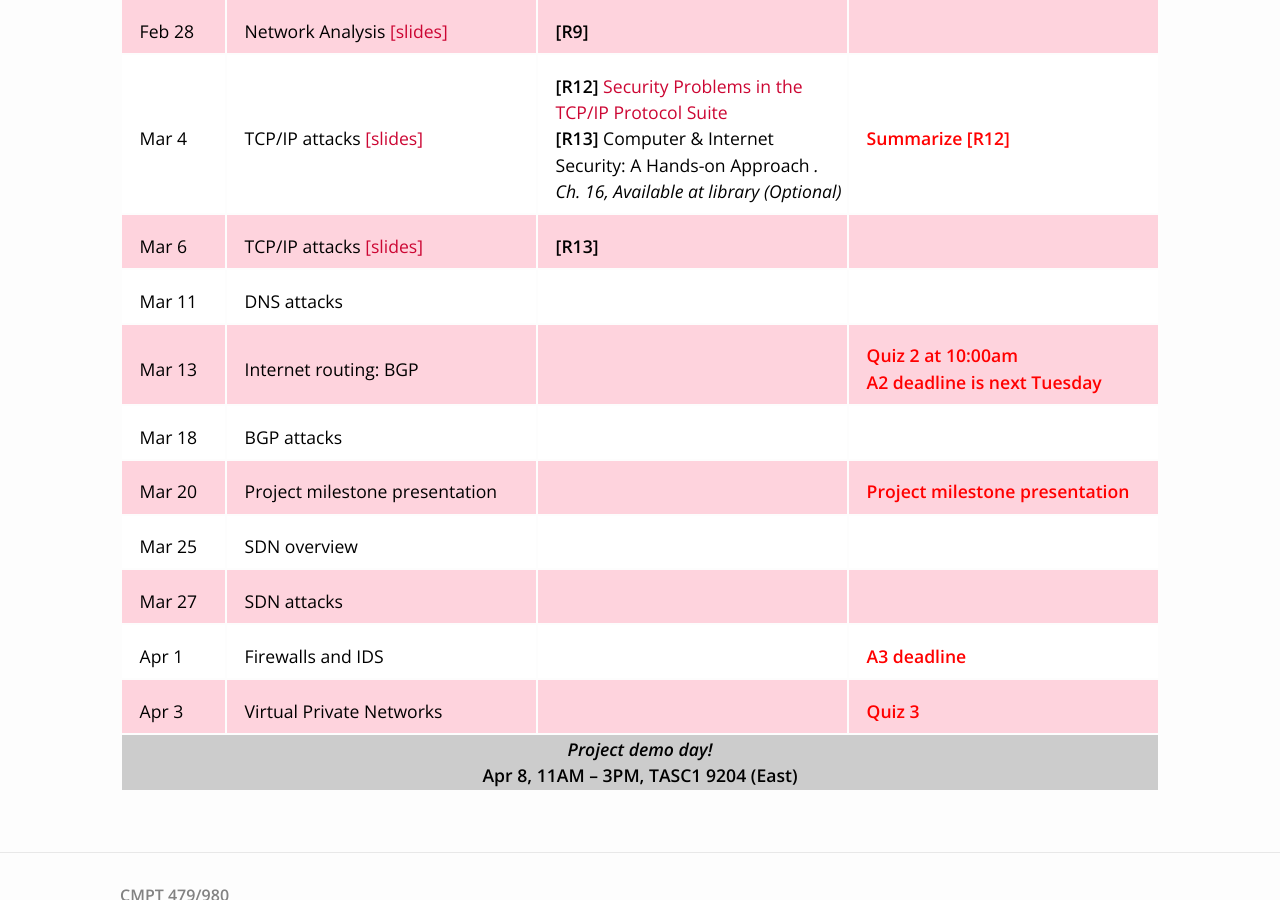
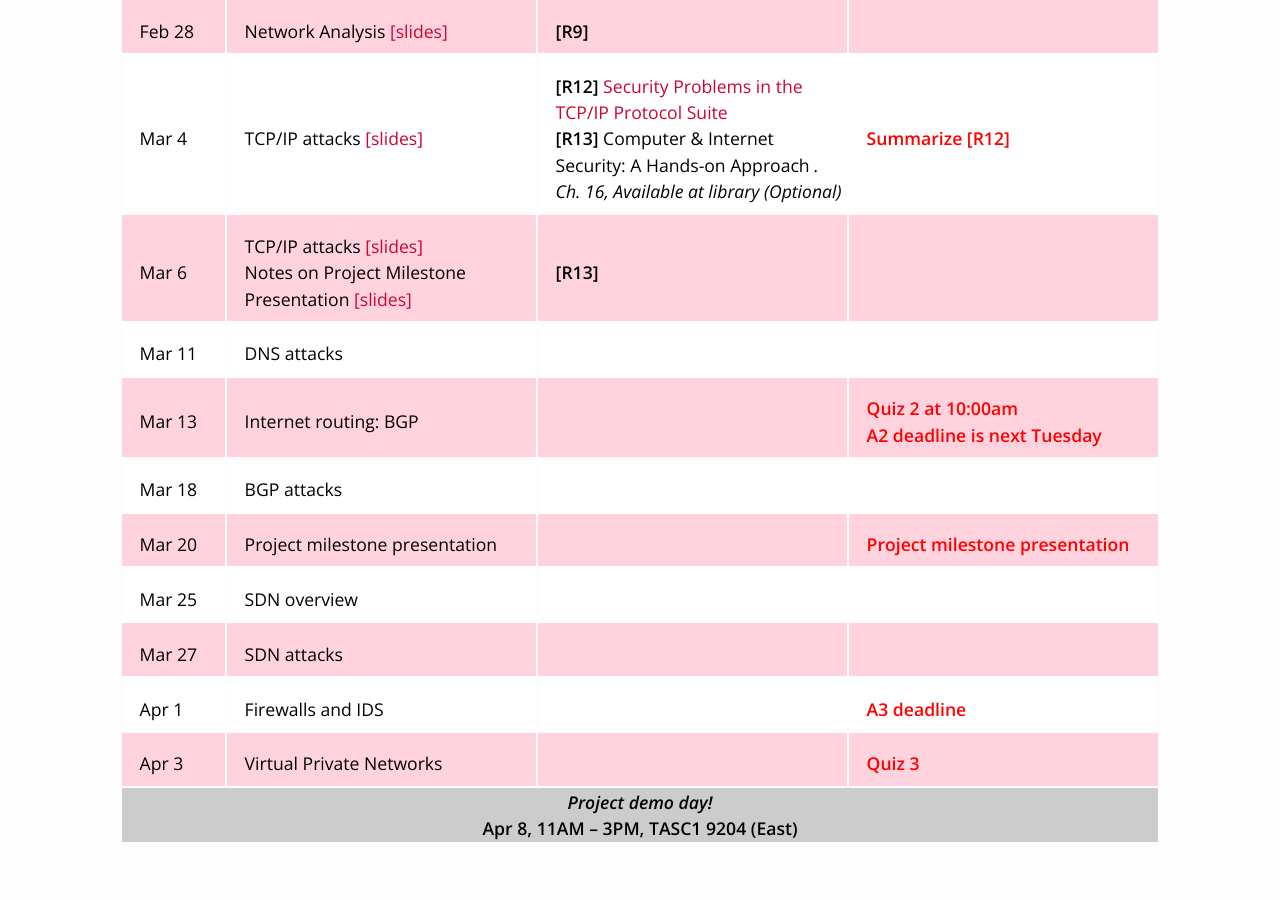
Before and after one commit to alik604/CMPT-479-System-Network-Security, a Jekyll site: the page built from schedule.md, in a window 1280 px wide and 900 px high, scrolled down 1612 px. Built offline with Jekyll 4.4.1, drawn with Linux system fonts in a browser that asks for light colours; nearby versions of some CDN libraries.

Commit message:
project_milestone_presentation

```diff
--- a/_data/lectures.yml
+++ b/_data/lectures.yml
@@ -224,8 +224,11 @@
   - title: Summarize [R12]
   description: ""
 
-- title: "TCP/IP attacks"
-  filename: lec15_TCPIP_attacks_part_2
+- slides:
+  - title: "TCP/IP attacks"
+    filename: lec15_TCPIP_attacks_part_2
+  - title: "Notes on Project Milestone Presentation"
+    filename: lec15_ProjectMilestonePresentation
   index: 13
   date: Mar 6
   readings:
```
Also changed, not shown: 1 other file.
